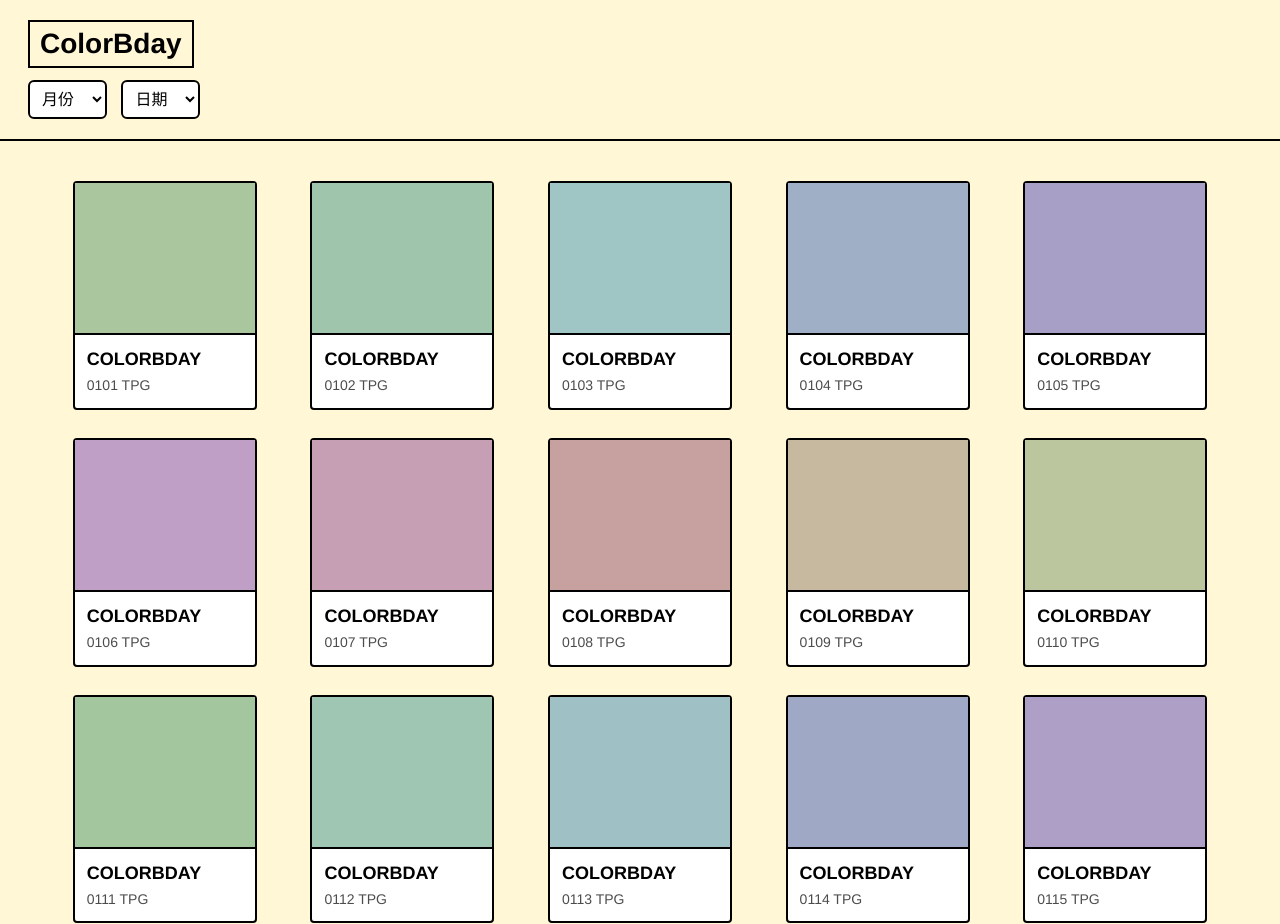
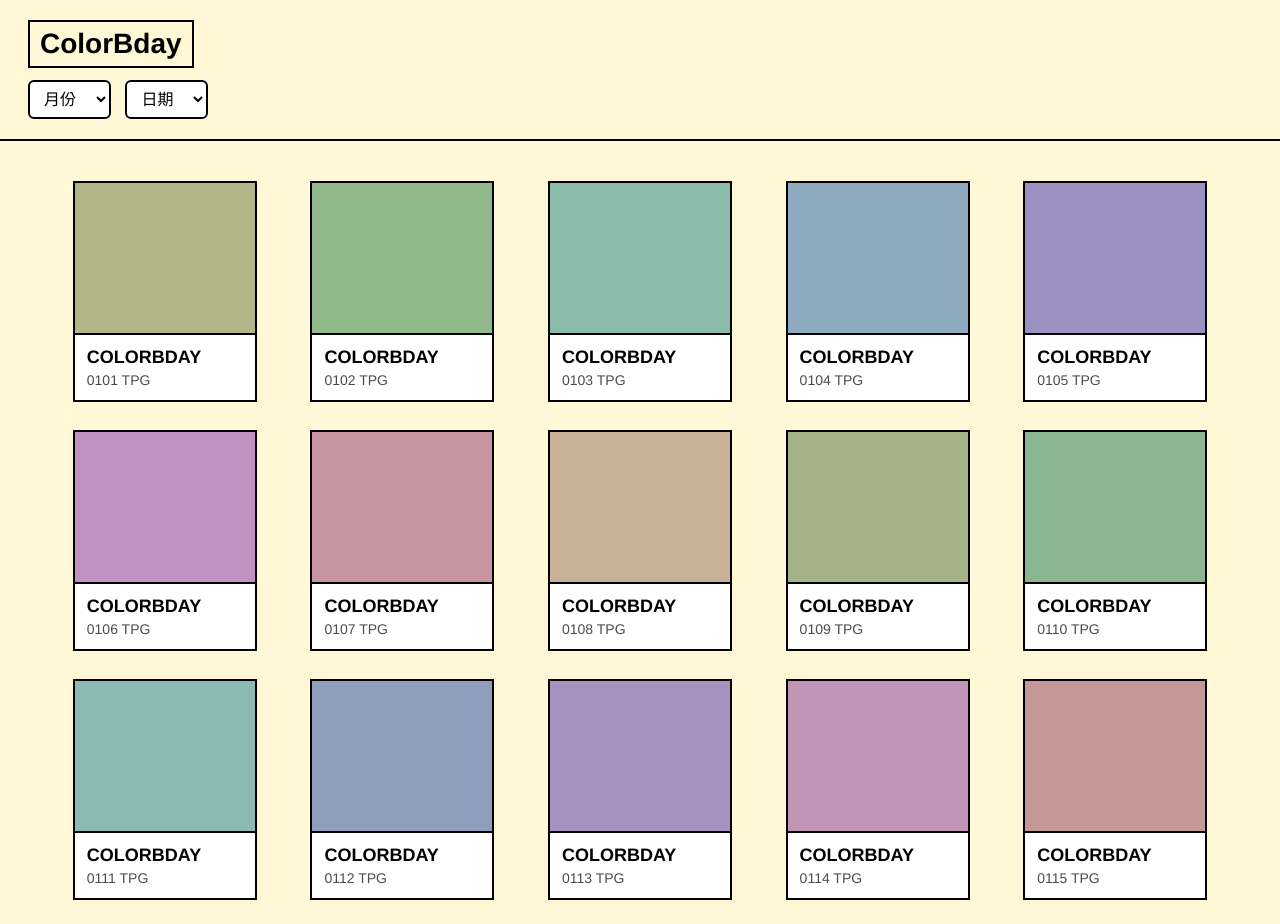
Before and after one commit to abbygoldenretriver/abbygoldenretriver.github.io, a plain HTML site: page index.html in a window 1280 px wide. Shown: the top 924 px of the page. Drawn offline with Linux system fonts and the light colour scheme.

Commit message:
Update index.html

```diff
--- a/index.html
+++ b/index.html
@@ -4,24 +4,25 @@
   <meta charset="UTF-8" />
   <meta name="viewport" content="width=device-width, initial-scale=1.0" />
   <title>ColorBday</title>
+
   <style>
     body {
       font-family: 'Helvetica Neue', Arial, sans-serif;
       margin: 0;
-      padding: 0;
       background: #FFF7D6;
     }
 
     header {
-      padding: 20px 28px;
-      background: #FFF7D6;
       position: sticky;
       top: 0;
+      background: #FFF7D6;
+      padding: 20px 28px;
       border-bottom: 2px solid #000;
       display: flex;
       flex-direction: column;
       align-items: flex-start;
       gap: 12px;
+      z-index: 10;
     }
 
     h1 {
@@ -30,10 +31,12 @@
       font-weight: 900;
       padding: 6px 10px;
       border: 2px solid #000;
+      cursor: pointer;
+      user-select: none;
     }
 
     .selectors select {
-      padding: 8px;
+      padding: 8px 10px;
       font-size: 16px;
       border: 2px solid #000;
       background: white;
@@ -53,27 +56,24 @@
       width: 180px;
       border: 2px solid #000;
       background: white;
-      border-radius: 4px;
       display: flex;
       flex-direction: column;
-      transition: transform 0.2s ease, box-shadow 0.2s ease;
+      transition: transform .2s ease, box-shadow .2s ease;
+      cursor: pointer;
     }
 
     .color-box:hover {
       transform: translateY(-6px);
-      box-shadow: 0 8px 16px rgba(0,0,0,0.2);
+      box-shadow: 0 8px 16px rgba(0,0,0,.2);
     }
 
     .swatch {
-      width: 100%;
       height: 150px;
       border-bottom: 2px solid #000;
     }
 
     .info {
       padding: 12px;
-      font-size: 14px;
-      line-height: 1.4;
     }
 
     .label {
@@ -83,32 +83,24 @@
 
     .code {
       font-size: 14px;
-      opacity: 0.7;
+      opacity: .7;
       margin-top: 4px;
     }
   </style>
 </head>
+
 <body>
+
 <header>
-    <h1>ColorBday</h1>
+  <h1 id="logo">ColorBday</h1>
 
   <div class="selectors">
     <select id="month">
       <option value="">月份</option>
-        <script>
-          for (let m = 1; m <= 12; m++) {
-            document.write(`<option value="${m}">${m} 月</option>`);
-          }
-        </script>
     </select>
 
     <select id="day">
       <option value="">日期</option>
-        <script>
-          for (let d = 1; d <= 31; d++) {
-            document.write(`<option value="${d}">${d} 日</option>`);
-          }
-        </script>
     </select>
   </div>
 </header>
@@ -116,65 +108,103 @@
 <div class="grid" id="colorGrid"></div>
 
 <script>
-    function generateColor(seed) {
-    // Morandi style: low saturation, soft lightness
-    const hue = seed * 37 % 360;          // 色相仍然分散
-    const saturation = 25;                // 低飽和（莫蘭迪關鍵）
-    const lightness = 70;                 // 偏亮、柔和
-    return `hsl(${hue}, ${saturation}%, ${lightness}%)`;
-  }
-
   function isLeapYear(year) {
     return (year % 4 === 0 && year % 100 !== 0) || (year % 400 === 0);
   }
 
-    function isValidDate(month, day, year = new Date().getFullYear()) {
-      const daysInMonth = [31, isLeapYear(year) ? 29 : 28, 31, 30, 31, 30, 31, 31, 30, 31, 30, 31];
-      return day <= daysInMonth[month - 1];
+  function isValidDate(m, d, year) {
+    const days = [31, isLeapYear(year) ? 29 : 28, 31, 30, 31, 30, 31, 31, 30, 31, 30, 31];
+    return d <= days[m - 1];
   }
 
-    function createCard(i, color) {
+  function generateColor(seed) {
+    const hue = (seed * 47) % 360;
+    const saturation = 22 + (seed % 10);
+    const lightness = 62 + (seed % 8);
+    return `hsl(${hue}, ${saturation}%, ${lightness}%)`;
+  }
+
+  function createCard(code, color) {
     return `
-        <div class='color-box'>
-          <div class='swatch' style='background:${color}'></div>
-          <div class='info'>
-            <div class='label'>COLORBDAY</div>
-            <div class='code'>${String(i).padStart(4,'0')} TPG</div>
+      <div class="color-box" data-code="${code}">
+        <div class="swatch" style="background:${color}"></div>
+        <div class="info">
+          <div class="label">COLORBDAY</div>
+          <div class="code">${code} TPG</div>
         </div>
-        </div>`;
+      </div>
+    `;
+  }
+
+  const monthSelect = document.getElementById("month");
+  const daySelect = document.getElementById("day");
+  const grid = document.getElementById("colorGrid");
+
+  for (let m = 1; m <= 12; m++) {
+    const opt = document.createElement("option");
+    opt.value = m;
+    opt.textContent = `${m} 月`;
+    monthSelect.appendChild(opt);
+  }
+
+  for (let d = 1; d <= 31; d++) {
+    const opt = document.createElement("option");
+    opt.value = d;
+    opt.textContent = `${d} 日`;
+    daySelect.appendChild(opt);
   }
 
   function renderAllColors() {
-      const grid = document.getElementById("colorGrid");
     grid.innerHTML = "";
     const year = new Date().getFullYear();
+
     for (let m = 1; m <= 12; m++) {
       for (let d = 1; d <= 31; d++) {
         if (!isValidDate(m, d, year)) continue;
-          const index = `${String(m).padStart(2,'0')}${String(d).padStart(2,'0')}`;
-          const colorSeed = m * 31 + d;
-          const color = generateColor(colorSeed);
-          grid.innerHTML += createCard(index, color);
+        const code = `${String(m).padStart(2,'0')}${String(d).padStart(2,'0')}`;
+        const seed = m * 31 + d;
+        const color = generateColor(seed);
+        grid.innerHTML += createCard(code, color);
       }
     }
   }
 
-    function renderBirthdayColor() {
-      const m = parseInt(document.getElementById("month").value);
-      const d = parseInt(document.getElementById("day").value);
-      if (!m || !d) return;
-      const year = new Date().getFullYear();
-      if (!isValidDate(m, d, year)) return;
-      const index = `${String(m).padStart(2,'0')}${String(d).padStart(2,'0')}`;
-      const colorSeed = m * 31 + d;
-      const color = generateColor(colorSeed);
-      const grid = document.getElementById("colorGrid");
-      grid.innerHTML = createCard(index, color);
+  function renderSingle(code) {
+    const m = parseInt(code.slice(0,2));
+    const d = parseInt(code.slice(2,4));
+    const seed = m * 31 + d;
+    const color = generateColor(seed);
+    grid.innerHTML = createCard(code, color);
   }
-    document.getElementById("month").addEventListener("change", renderBirthdayColor);
-    document.getElementById("day").addEventListener("change", renderBirthdayColor);
+
+  monthSelect.addEventListener("change", () => {
+    if (monthSelect.value && daySelect.value) {
+      const code = `${String(monthSelect.value).padStart(2,'0')}${String(daySelect.value).padStart(2,'0')}`;
+      renderSingle(code);
+    }
+  });
+
+  daySelect.addEventListener("change", () => {
+    if (monthSelect.value && daySelect.value) {
+      const code = `${String(monthSelect.value).padStart(2,'0')}${String(daySelect.value).padStart(2,'0')}`;
+      renderSingle(code);
+    }
+  });
+
+  grid.addEventListener("click", (e) => {
+    const card = e.target.closest('.color-box');
+    if (!card) return;
+    renderSingle(card.dataset.code);
+  });
+
+  document.getElementById("logo").addEventListener("click", () => {
+    monthSelect.value = "";
+    daySelect.value = "";
+    renderAllColors();
+  });
 
   renderAllColors();
 </script>
+
 </body>
 </html>
```
Lines whose indentation alone changed are shown as unchanged.
